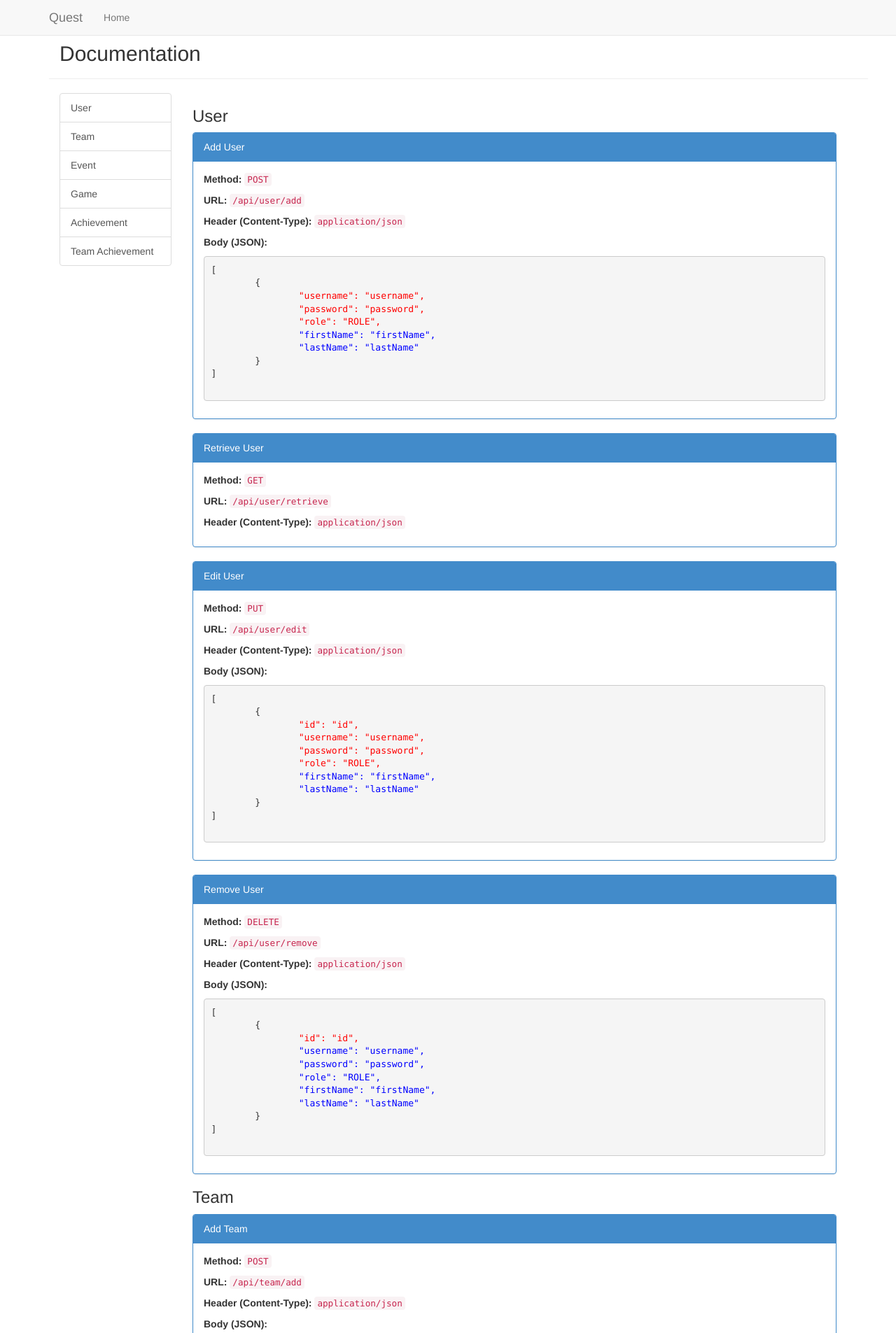
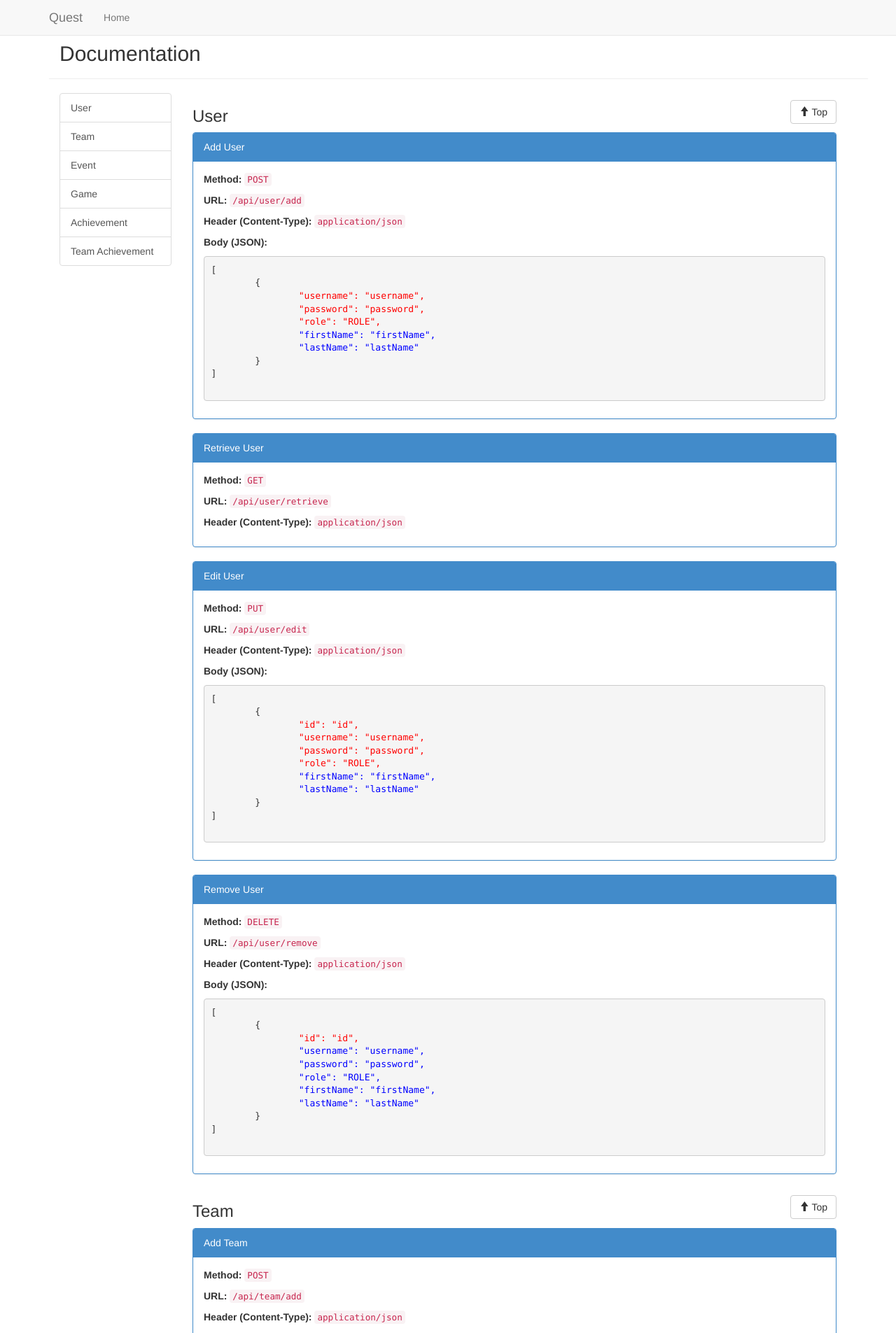
Before and after one commit to YTKme/Quest, a PHP site: template src/quest/view/doc/documentation.html.twig in a window 1280 px wide. Shown: the top 1905 px of the page at 70% size. Run offline with PHP 8.4, Linux system fonts and the light colour scheme; the template is opened without the code that fills it, so the values that code supplies are empty; style sheets or scripts are compiled from the project's sources; some libraries are stand-ins or nearby versions.

Commit message:
Added documentation navigation

```diff
--- a/src/quest/view/doc/documentation.html.twig
+++ b/src/quest/view/doc/documentation.html.twig
@@ -20,6 +20,9 @@
  ######################}
 {% block mischead %}
 {% include 'inc/snippet.html.twig' %}
+
+<!-- Miscellaneous -->
+<script type="text/javascript" src="{{ RESOURCE }}/js/documentation.js"></script>
 {% endblock %}
 
 {########
@@ -33,12 +36,12 @@
 
 <aside class="col-lg-2 col-md-2">
 	<div class="list-group">
-		<a href="#" class="list-group-item">User</a>
-		<a href="#" class="list-group-item">Team</a>
-		<a href="#" class="list-group-item">Event</a>
-		<a href="#" class="list-group-item">Game</a>
-		<a href="#" class="list-group-item">Achievement</a>
-		<a href="#" class="list-group-item">Team Achievement</a>
+		<a id="lstNavigationUser" href="#" class="list-group-item">User</a>
+		<a id="lstNavigationTeam" href="#" class="list-group-item">Team</a>
+		<a id="lstNavigationEvent" href="#" class="list-group-item">Event</a>
+		<a id="lstNavigationGame" href="#" class="list-group-item">Game</a>
+		<a id="lstNavigationAchievement" href="#" class="list-group-item">Achievement</a>
+		<a id="lstNavigationTeamAchievement" href="#" class="list-group-item">Team Achievement</a>
 	</div>
 </aside>
 
@@ -49,7 +52,14 @@
 	= USER =
 	========
 	-->
-	<h3 name="user">User</h3>
+	<header class="row">
+		<h3 class="col-lg-10" name="hdUser">User</h3>
+		<div class="col-lg-2 textRight">
+			<button class="btn btn-default btnTop" type="button">
+				<span class="glyphicon glyphicon-arrow-up"></span> Top
+			</button>
+		</div>
+	</header>
 	<section class="panel panel-primary">
 		<div class="panel-heading">Add User</div>
 		<div class="panel-body">
@@ -129,7 +139,14 @@
 	= TEAM =
 	========
 	-->
-	<h3>Team</h3>
+	<header class="row">
+		<h3 class="col-lg-10" name="hdTeam">Team</h3>
+		<div class="col-lg-2 textRight">
+			<button class="btn btn-default btnTop" type="button">
+				<span class="glyphicon glyphicon-arrow-up"></span> Top
+			</button>
+		</div>
+	</header>
 	<section class="panel panel-primary">
 		<div class="panel-heading">Add Team</div>
 		<div class="panel-body">
@@ -227,7 +244,14 @@
 	= EVENT =
 	=========
 	-->
-	<h3>Event</h3>
+	<header class="row">
+		<h3 class="col-lg-10" name="hdEvent">Event</h3>
+		<div class="col-lg-2 textRight">
+			<button class="btn btn-default btnTop" type="button">
+				<span class="glyphicon glyphicon-arrow-up"></span> Top
+			</button>
+		</div>
+	</header>
 	<section class="panel panel-primary">
 		<div class="panel-heading">Add Event</div>
 		<div class="panel-body">
@@ -325,7 +349,14 @@
 	= GAME =
 	========
 	-->
-	<h3>Game</h3>
+	<header class="row">
+		<h3 class="col-lg-10" name="hdGame">Game</h3>
+		<div class="col-lg-2 textRight">
+			<button class="btn btn-default btnTop" type="button">
+				<span class="glyphicon glyphicon-arrow-up"></span> Top
+			</button>
+		</div>
+	</header>
 	<section class="panel panel-primary">
 		<div class="panel-heading">Add Game</div>
 		<div class="panel-body">
@@ -420,7 +451,14 @@
 	= ACHIEVEMENT =
 	===============
 	-->
-	<h3>Achievement</h3>
+	<header class="row">
+		<h3 class="col-lg-10" name="hdAchievement">Achievement</h3>
+		<div class="col-lg-2 textRight">
+			<button class="btn btn-default btnTop" type="button">
+				<span class="glyphicon glyphicon-arrow-up"></span> Top
+			</button>
+		</div>
+	</header>
 	<section class="panel panel-primary">
 		<div class="panel-heading">Add Achievement</div>
 		<div class="panel-body">
@@ -506,7 +544,14 @@
 	= TEAM ACHIEVEMENT =
 	====================
 	-->
-	<h3>Team Achievement</h3>
+	<header class="row">
+		<h3 class="col-lg-10" name="hdTeamAchievement">Team Achievement</h3>
+		<div class="col-lg-2 textRight">
+			<button class="btn btn-default btnTop" type="button">
+				<span class="glyphicon glyphicon-arrow-up"></span> Top
+			</button>
+		</div>
+	</header>
 	<section class="panel panel-primary">
 		<div class="panel-heading">Add Team Achievement</div>
 		<div class="panel-body">
@@ -580,17 +625,4 @@
 {###################
  # JavaScript Tail #
  ###################}
-{% block jstail %}
-
-<script type="text/javascript">
-	$(function () {
-		$('.snippet').snippet(
-			'javascript',
-			{
-				style: 'emacs'
-			}
-		);
-	});
-</script>
-
-{% endblock %}
+{% block jstail %}{% endblock %}
--- a/web/res/css/main.less
+++ b/web/res/css/main.less
@@ -1,3 +1,5 @@
+@headingMargin: 20px;
+
 body {
 
 }
@@ -25,6 +27,10 @@ body {
 	text-align: center;
 }
 
+.textRight {
+	text-align: right;
+}
+
 .frmLoginHeader {
 	.center;
 	width: 350px;
@@ -33,6 +39,10 @@ body {
 .frmLogin {
 	margin: auto;
 	width: 350px;
+}
+
+.btnTop {
+	margin-top: @headingMargin / 2;
 }
 
 .tblUser {
--- /dev/null
+++ b/web/res/js/documentation.js
@@ -0,0 +1,59 @@
+/**
+ *
+ */
+
+$(function () {
+
+	// Initialize
+	init();
+
+	/**
+	 * Main
+	 */
+	function init () {
+		// Set snippet
+		setSnippet();
+
+		// Set navigation click
+		setNavigationClick();
+	}
+
+	/**
+	 * Set snippet
+	 */
+	function setSnippet () {
+		$('.snippet').snippet(
+			'javascript',
+			{
+				style: 'emacs'
+			}
+		);
+	}
+
+	/**
+	 * Set navigation click
+	 */
+	function setNavigationClick () {
+		// Section scroll
+		$('a[id^="lstNavigation"]').click(function () {
+			var section = $(this).html();
+			var target = $('h3[name="hd' + section.replace(/\s/g, '') + '"]');
+			var scrollToPosition = $(target).offset().top;
+			var navigationHeight = $('nav[role="navigation"]').outerHeight() + 15;
+
+			// Scroll to section
+			$("html, body").animate({
+				scrollTop: scrollToPosition - navigationHeight
+			}, 1000);
+		});
+
+		// Top scroll
+		$('.btnTop').click(function () {
+			// Scroll to top
+			$("html, body").animate({
+				scrollTop: 0
+			}, 1000);
+		});
+	}
+
+});
```
